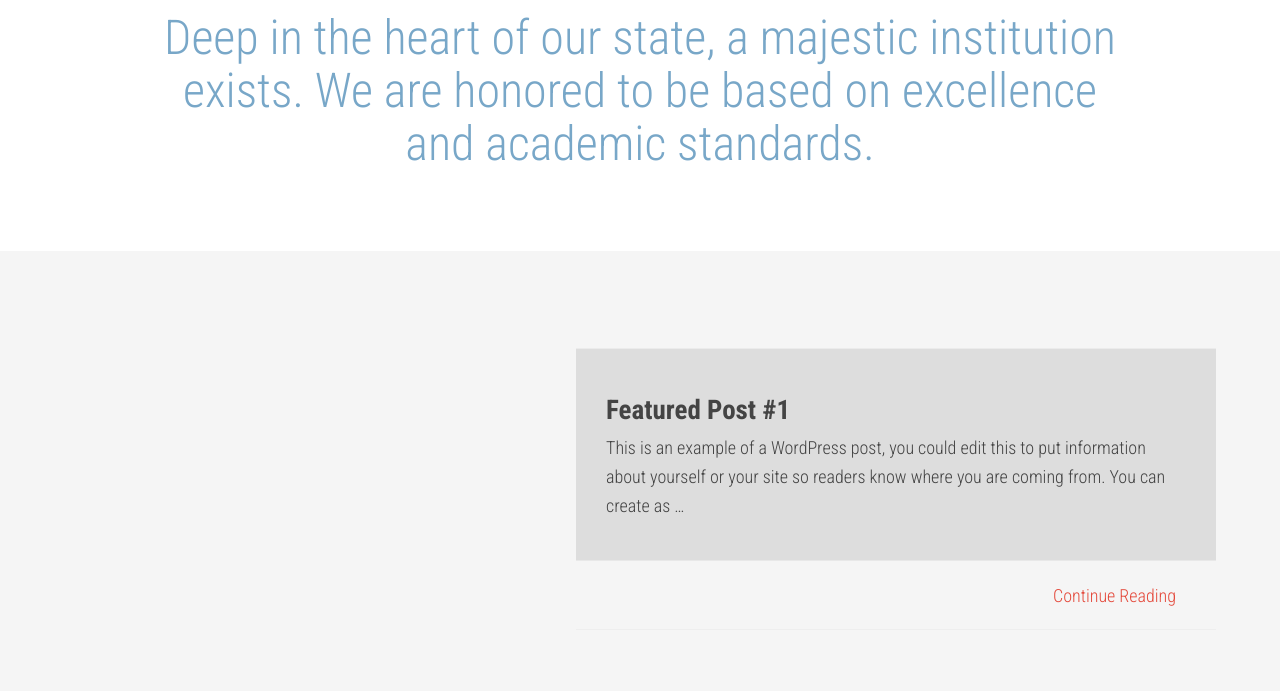
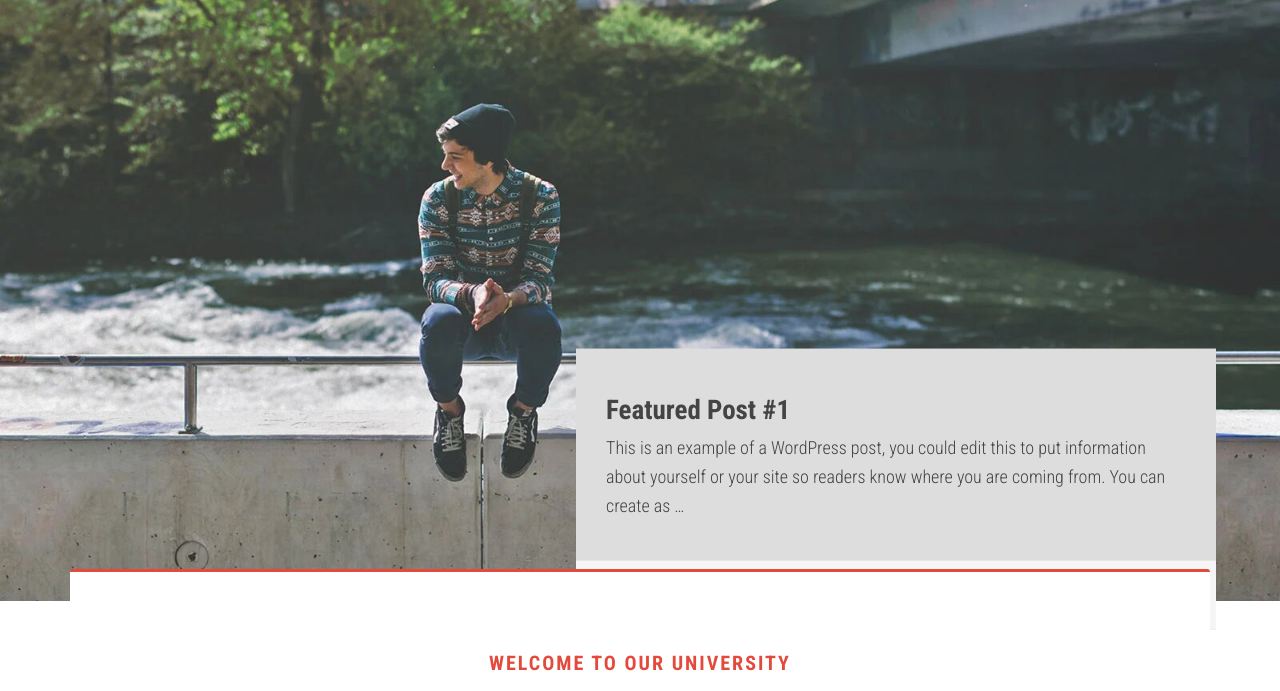
Before and after one commit to kowsalyacs1213/task2, a plain HTML site: page index.html in a window 1280 px wide. Shown: the part 151-842 px from the top of the page. Before the commit the page ends 800 px from the top, so only its background shows below. Drawn offline with Linux system fonts and the light colour scheme; the site is published under a folder, as on GitHub Pages, so addresses that start at the root find nothing.

Commit message:
Update index.html

```diff
--- a/index.html
+++ b/index.html
@@ -53,7 +53,7 @@
           <a href="#" class="more-link">Continue Reading</a>
        </div> -->
        <div class="image-container">
-           <img src="/student.jpg" alt="" width="100%">
+           <img src="student.jpg" alt="" width="100%">
            <div class="text-block">
              <h2 class="heading">Featured Post #1</h2>
              <p class="description">This is an example of a WordPress post, you could edit this to put information about yourself or your site so readers know where you are coming from. You can create as …
```
